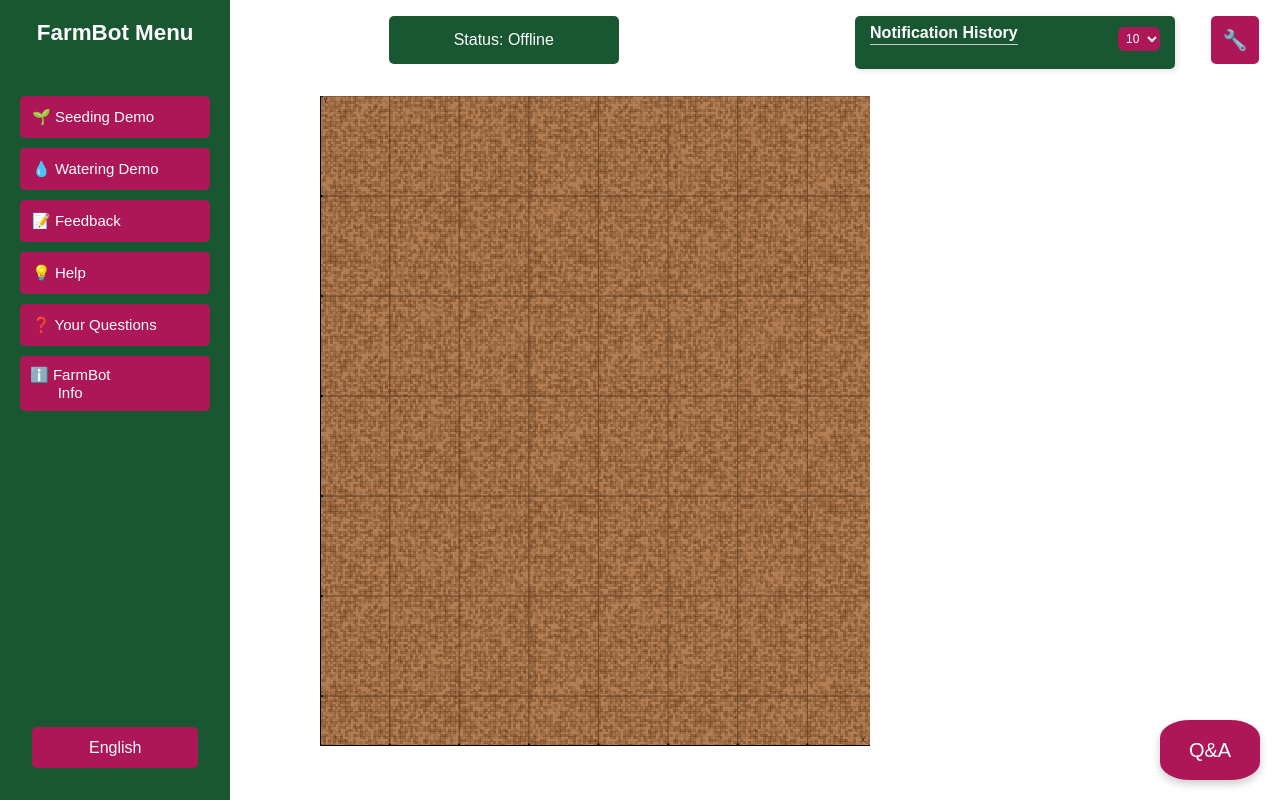
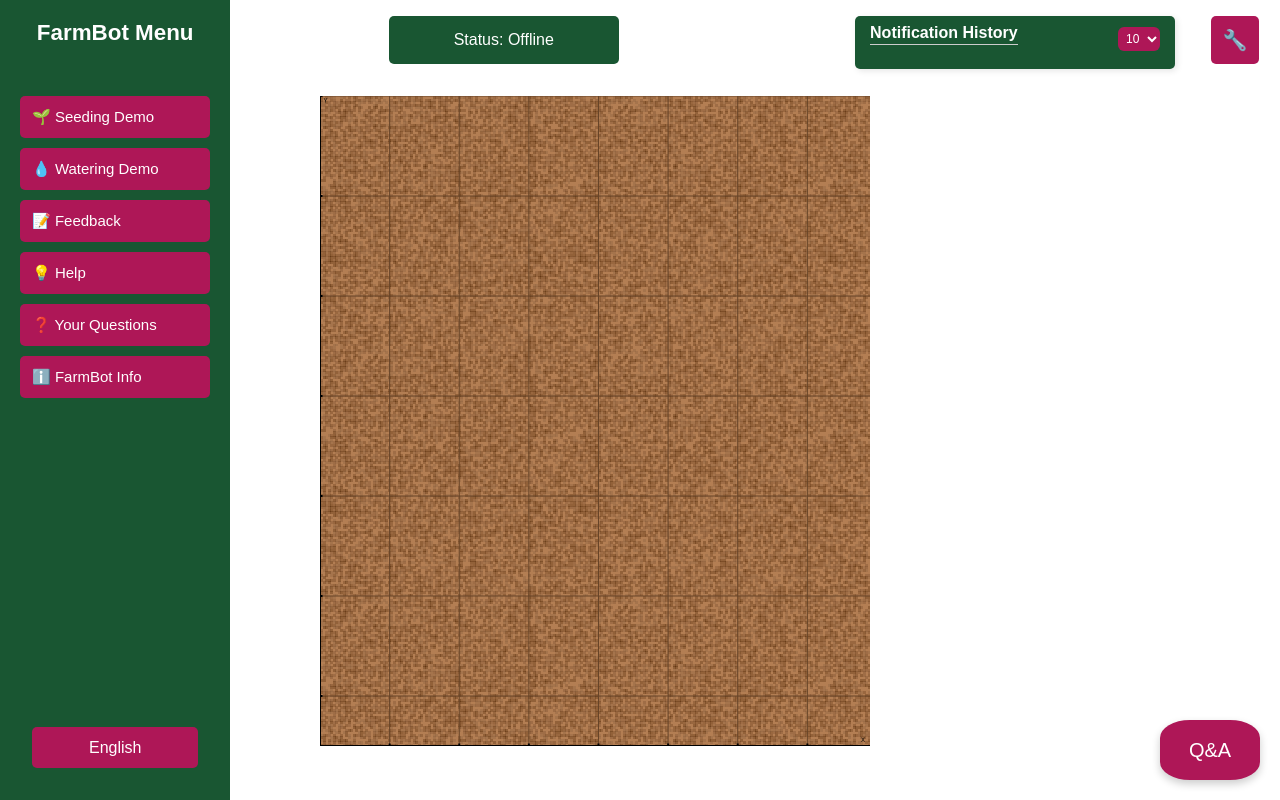
Before and after one commit to tamzidatuba/Farmbot-tuba, a website with bundled scripts: page frontend/index.html in a window 1280 px wide. Built offline with nearby package versions, Linux system fonts and the light colour scheme; no server answers.

Commit message:
translation option for info

```diff
--- a/frontend/index.html
+++ b/frontend/index.html
@@ -263,7 +263,8 @@
       <li class="menu-item" id="yourQuestions" data-i18n="yourQuestions">Your Questions</li>
 
       <!-- Info Button -->
-      <button id="openInfoModal" class="info-btn">ℹ️️ FarmBot Info</button>
+       <li class="menu-item" id="openInfoModal" data-i18n="farmbotinfo">ℹ️️ FarmBot Info</li>
+
 
       <!-- FarmBot Info Modal -->
       <div id="infoModal" class="modal">
--- a/frontend/scripts/i18n.js
+++ b/frontend/scripts/i18n.js
@@ -78,6 +78,7 @@ export const translations = {
     manage: '🪴 Manage Plants',
     deletePlants: '🗑️ Delete Plants',
     yourQuestions: '❓ Your Questions',
+    farmbotinfo:'ℹ️️ FarmBot Info',
     //watering job template
     at: 'at',
     // Translation for alerts and errors:
@@ -254,6 +255,7 @@ export const translations = {
     manage: '🪴 Pflanzen verwalten',
     deletePlants: '🗑️ Pflanzen löschen',
     yourQuestions: '❓ Eure Fragen',
+    farmbotinfo: 'ℹ️Informationen zum Farmbot',
     //watering job template
     at: 'bei',
     // Translation for alerts and errors:
--- a/frontend/styles/styles.css
+++ b/frontend/styles/styles.css
@@ -1061,9 +1061,3 @@ margin-top: 4px;
   border-left: 4px solid #4CAF50;
   border-radius: 5px;
 }
-
-
-.info-btn{
-font-size: 15px;
-padding-right: 100px;
-}
```
